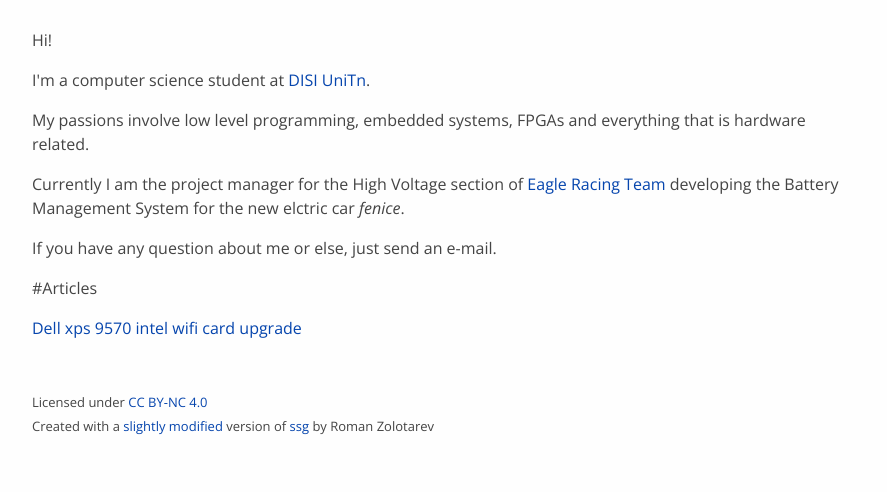
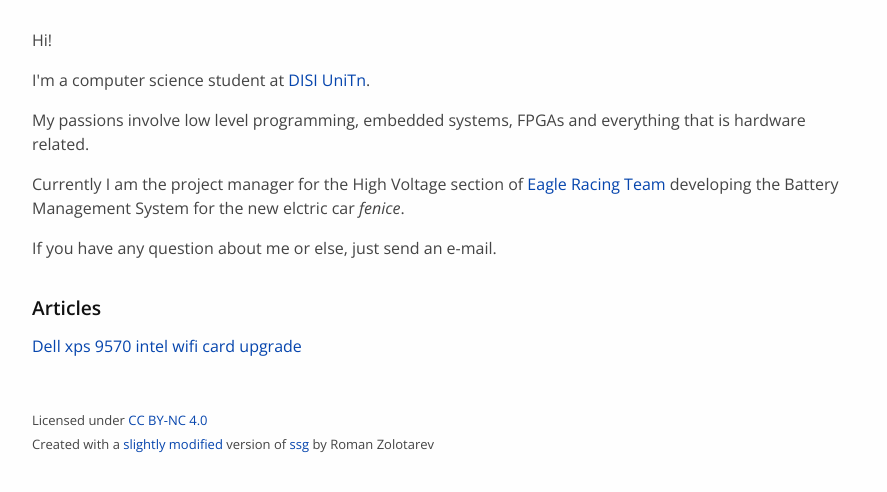
Before and after one commit to simoneruffini/simoneruffini.github.io, a plain HTML site: page index.html in a window 1280 px wide. Shown: the part 86-578 px from the top of the page, without its empty margins (192-1079 px from the left). Drawn offline with nearby package versions, Linux system fonts and the light colour scheme.

Commit message:
README update

```diff
--- a/index.html
+++ b/index.html
@@ -39,7 +39,7 @@
 
 <p>If you have any question about me or else, just send an e-mail.</p>
 
-<p>#Articles</p>
+<h2 id="Articles">Articles</h2>
 
 <ul class=articles><li><a href="dell-xps-9570-intel-wifi-card-upgrade.html">Dell xps 9570 intel wifi card upgrade</a></li></ul></article>
 
```
Also changed, not shown: 2 other files.
